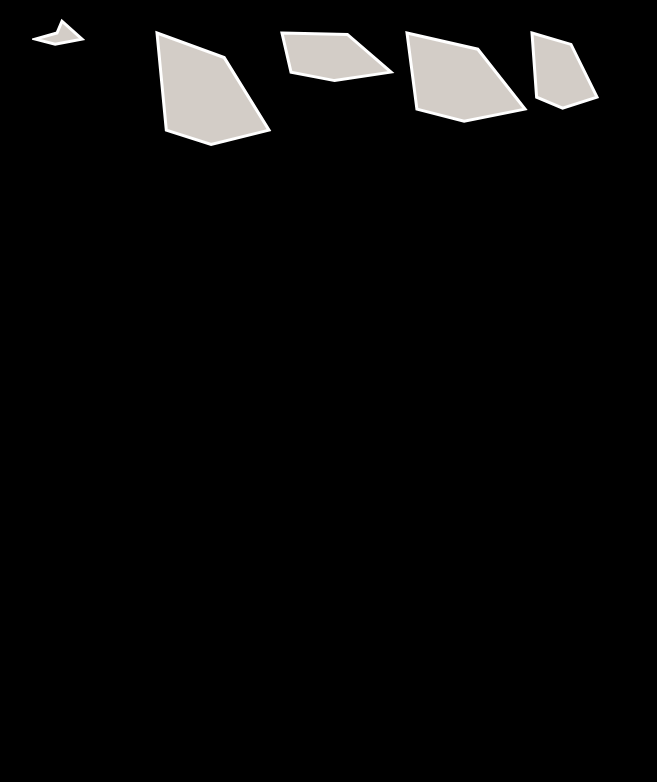
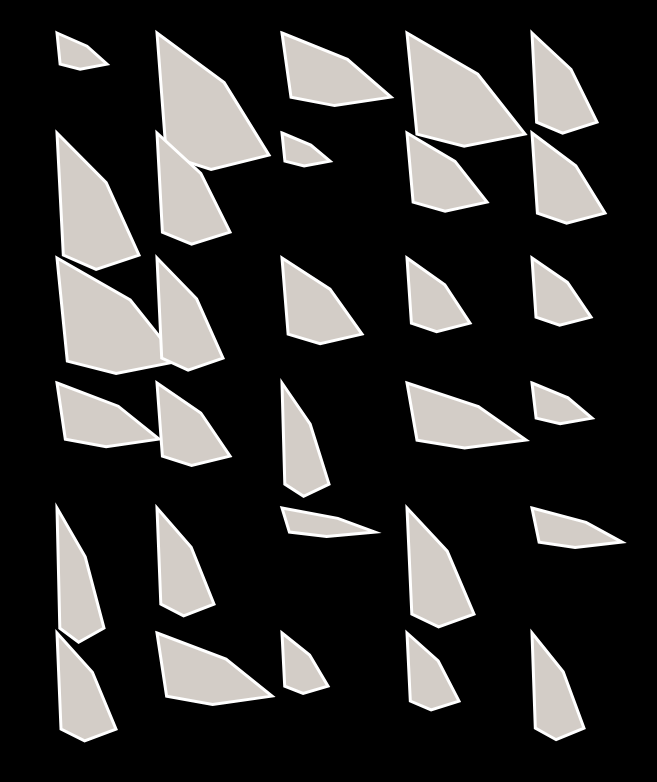
Before and after one commit to 5p1n0/boat-challenge, a Gatsby site: page / in a window 1280 px wide. Shown: the whole page, without its empty margins (283-940 px from the left). Built offline with nearby package versions, Linux system fonts and the light colour scheme; Gatsby itself is replaced by a stand-in of ours.

Commit message:
Fill iceberg grid

```diff
--- a/src/components/iceberg.js
+++ b/src/components/iceberg.js
@@ -8,7 +8,7 @@ const Iceberg = (props) => {
 
 
   return (
-    <canvas ref={canvasRef} height="150"/>
+    <canvas ref={canvasRef} />
   );
 };
 
--- a/src/components/useCanvas.js
+++ b/src/components/useCanvas.js
@@ -5,6 +5,7 @@ const useCanvas = (draw) => {
 
   const canvasRef = useRef()
 
+  // Random point coordinates
   let x = Array(50).fill().map(() => random(125, 40))
   let y = Array(50).fill().map(() => random(125, 25))
 
@@ -14,16 +15,24 @@ const useCanvas = (draw) => {
     const context = canvas.getContext('2d')
     let frameCount = 0
     let animationFrameId
-    let canvasRow
-    let canvasNumber
+    let canvasTable, maxCanvasInCol, maxCanvasInRow
+
+
 
     const render = () => {
-      canvasRow = canvas.parentNode.getBoundingClientRect();
-      canvas.width = canvasRow.width
-      console.log(canvas.width)
-      canvasNumber = Math.floor(canvasRow.width / 125)
+
+      // Canvas size setup
+      canvasTable = canvas.parentNode.getBoundingClientRect();
+      canvas.height = canvasTable.height
+      canvas.width = canvasTable.width
+
+      // Max number of canvas in a row == Number of grid columns
+      maxCanvasInRow = Math.floor(canvasTable.width / 125)
+      // Max number of canvas in a column == Number of grid rows
+      maxCanvasInCol = Math.floor(canvasTable.height / 125)
+
       frameCount++
-      draw(context, frameCount, x, y, canvasNumber)
+      draw(context, frameCount, x, y, maxCanvasInRow, maxCanvasInCol)
       animationFrameId = window.requestAnimationFrame(render)
     }
 
--- a/src/pages/index.js
+++ b/src/pages/index.js
@@ -5,7 +5,7 @@ import Iceberg from "../components/iceberg.js"
 
 const IndexPage = () => {
 
-  const draw = (context, frameCount, x, y, canvasNumber) => {
+  const draw = (context, frameCount, x, y, maxCanvasInRow, maxRows) => {
 
     let animationModifier = 4 * Math.sin(frameCount * 0.025)
 
@@ -13,23 +13,34 @@ const IndexPage = () => {
     context.fillStyle = '#d3cdc7'
     context.strokeStyle = 'white'
     context.lineWidth = '3'
+    let index = 0;
 
     for (
-      let i = 0, offset = i * 125;
-      i < canvasNumber;
-      ++i, offset = i * 125
+      let r = 0, yOffset = 25;
+      r < maxRows;
+      ++r, yOffset = r * 125
     )
     {
-      context.beginPath()
-      i == 0 ? context.moveTo(25, 25) : context.moveTo(offset, 25)
-      context.lineTo(x[i] * 0.6 + offset, y[i] * 0.4)
-      context.lineTo(x[i] + offset, y[i] + animationModifier)
-      context.lineTo(x[i] / 2 + offset + animationModifier, y[i] * 1.1)
-      context.lineTo(x[i] * 0.1 + offset + animationModifier, y[i] + animationModifier)
-      context.closePath()
-      context.fill()
-      context.stroke()
+      for (
+        let c = 0, xOffset = 25;
+        c < maxCanvasInRow;
+        ++c, xOffset = c * 125, index++
+      )
+      {
+        context.beginPath()
+        context.moveTo(xOffset, yOffset)
+        context.lineTo(x[index] * 0.6 + xOffset, y[index] * 0.4 + yOffset)
+        context.lineTo(x[index] + xOffset, y[index] + yOffset + animationModifier)
+        context.lineTo(x[index] / 2 + xOffset + animationModifier, y[index] * 1.1 + yOffset)
+        context.lineTo(x[index] * 0.1 + xOffset + animationModifier, y[index] + yOffset + animationModifier)
+        context.closePath()
+        context.fill()
+        context.stroke()
+      }
     }
+
+
+
 
 
   }
--- a/src/styles/global.css
+++ b/src/styles/global.css
@@ -5,5 +5,6 @@ html {
 div {
   margin: 0 auto 0 auto;
   max-width: 650px;
+  max-height: 850px;
   width: auto;
 }
```
